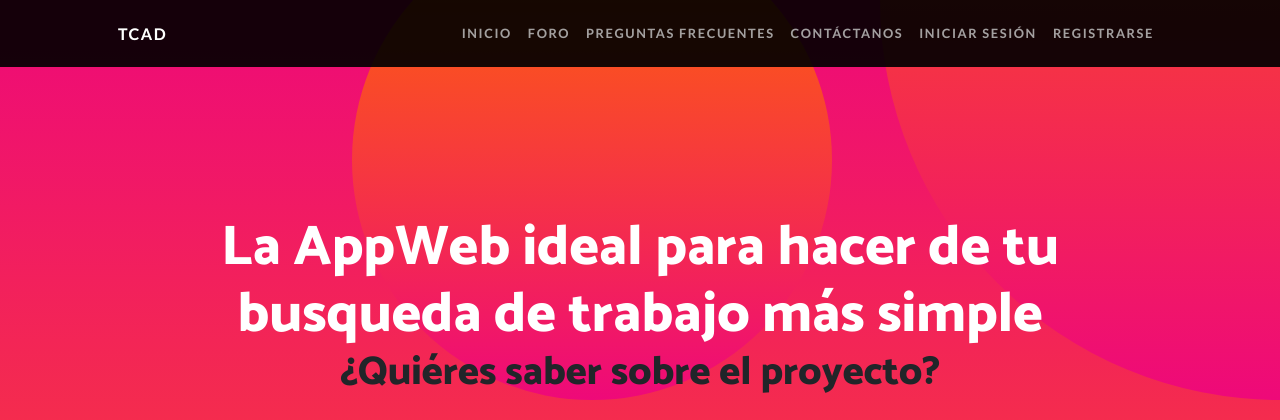
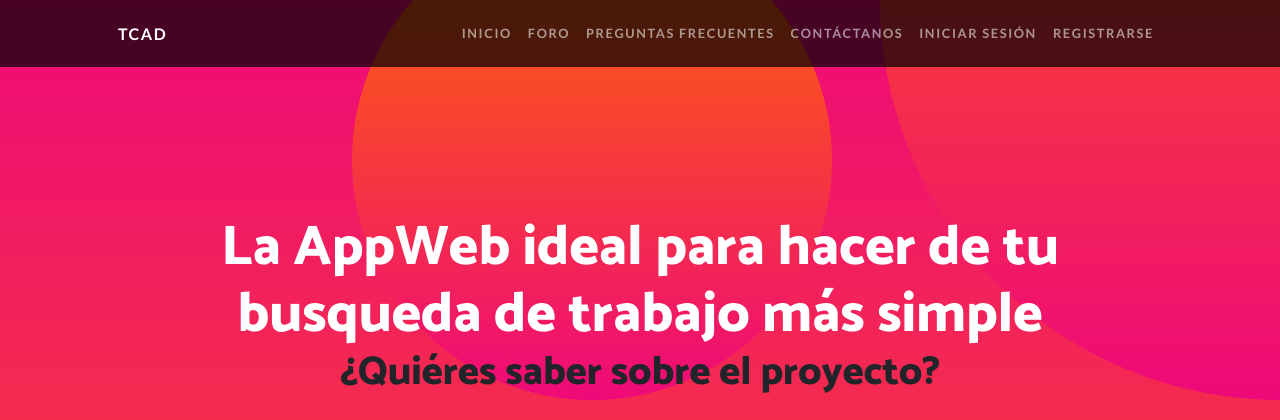
Before and after one commit to alanBonnet/Pufliteros1, a PHP site: page /php/index.php in a window 1280 px wide. Shown: the top 420 px of the page. Run offline with PHP 8.4, Linux system fonts and the light colour scheme; some libraries are stand-ins or nearby versions.

Commit message:
navbar arreglado, form register requerido

```diff
--- a/includes/header.php
+++ b/includes/header.php
@@ -21,21 +21,3 @@
         <link href="../NewModel/css/styles.css" rel="stylesheet" />
         <link rel="stylesheet" href="../NewModel/css/stylemain.css">
     </head>
-    <body id="page-top">
-        <!-- Navigation-->
-        <nav class="navbar navbar-expand-lg navbar-dark navbar-custom fixed-top">
-            <div class="container px-5">
-                <a class="navbar-brand" href="#page-top">TCAD</a>
-                <button class="navbar-toggler" type="button" data-bs-toggle="collapse" data-bs-target="#navbarResponsive" aria-controls="navbarResponsive" aria-expanded="false" aria-label="Toggle navigation"><span class="navbar-toggler-icon"></span></button>
-                <div class="collapse navbar-collapse" id="navbarResponsive">
-                    <ul class="navbar-nav ms-auto">
-                        <li class="nav-item"><a class="nav-link" href="#!">Inicio</a></li>
-                        <li class="nav-item"><a class="nav-link" href="#!">Foro</a></li>
-                        <li class="nav-item"><a class="nav-link" href="#!">Preguntas Frecuentes</a></li>
-                        <li class="nav-item"><a class="nav-link" href="#!">Contactanos</a></li>
-                        <li class="nav-item"><a class="nav-link" href="#!">Iniciar Sesión</a></li>
-                        <li class="nav-item"><a class="nav-link" href="#!">Registrarse</a></li>
-                    </ul>
-                </div>
-            </div>
-        </nav>
--- a/includes/modals/modalRegister.php
+++ b/includes/modals/modalRegister.php
@@ -13,13 +13,13 @@
                 <div class="row">
                     <div class="col-12 col-md-9 mx-auto my-1">
                        <div class="form-floating">
-                         <input type="text" name="nombre" id="" class="form-control mx-auto" placeholder="Usuario">
+                         <input type="text" name="nombre" id="" class="form-control mx-auto" min="8" placeholder="Usuario" required>
                          <label for="nombre"><i class="bi bi-person bg-dark p-1 rounded text-white"></i> Nombre de Usuario</label>
                        </div>
                     </div>
                     <div class="col-12 col-md-9 mx-auto my-1">
                         <div class="form-floating">
-                            <input type="text" name="email" id="" class="form-control mx-auto" placeholder="email@example.com">
+                            <input type="text" name="email" id="" class="form-control mx-auto" min="13" placeholder="email@example.com" required>
                             <label for="email"><i class="bi bi-at bg-dark p-1 rounded text-white"></i> Email</label>
                         </div>
                     </div>
```
